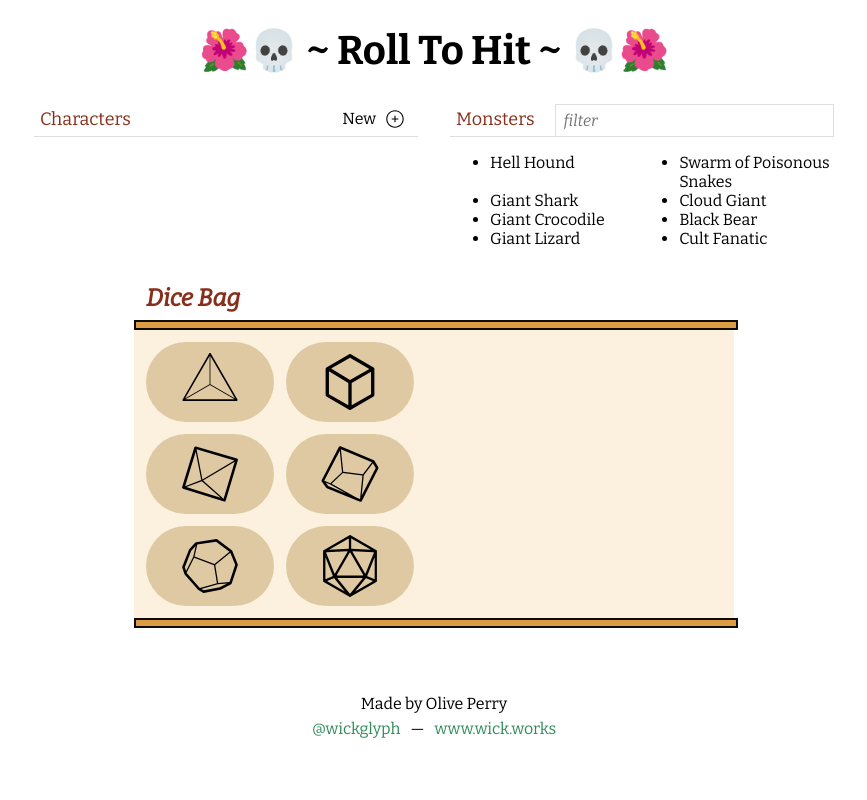
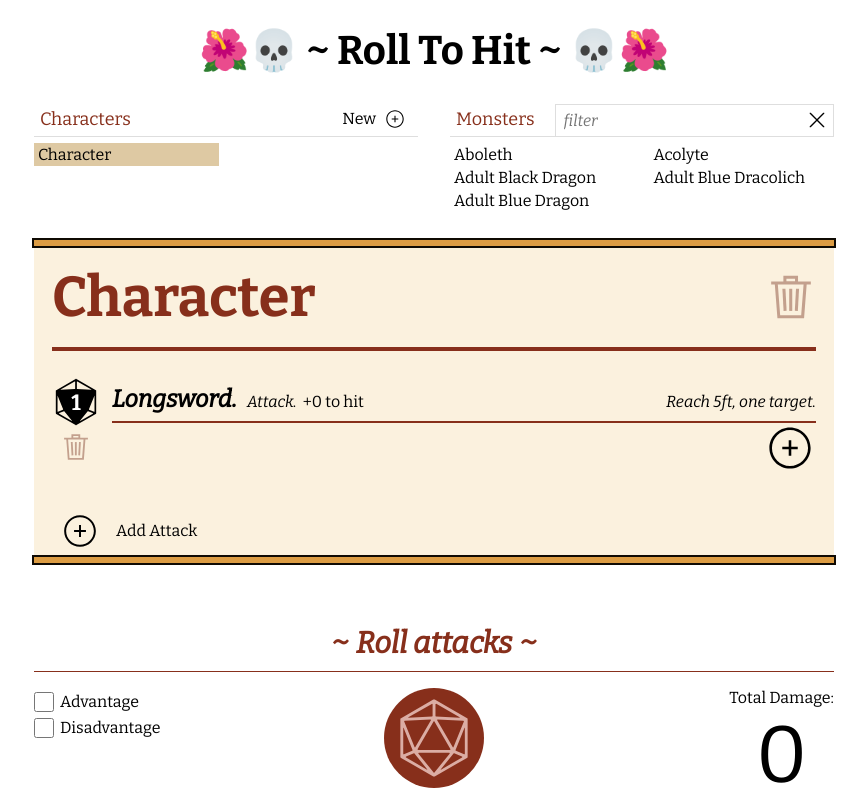
Before and after one commit to wickworks/witchdice, a React (Create React App) app: page / in a window 1280 px wide. Both pictures are taken after a click on the button "New". Shown: the top 800 px of the page, without its empty margins (206-1073 px from the left). Built offline with nearby package versions, Linux system fonts and the light colour scheme.

Commit message:
WIP add/delete characters

```diff
--- a/src/components/Character.jsx
+++ b/src/components/Character.jsx
@@ -37,9 +37,11 @@ if (loadedVersion) {
 // should we initialize to defaults?
 if (!loadedVersion || brokeOldData || true) {
   // clear out the old data
-  for ( var i = 0, len = localStorage.length; i < len; ++i ) {
-    const key = localStorage.key(i);
+  console.log('Clearing out old data...');
+  while (localStorage.length > 0) {
+    const key = localStorage.key(0);
     localStorage.removeItem(key)
+    console.log('Removed stored character', key);
   }
 
   // save the new data
@@ -61,6 +63,8 @@ const Character = () => {
   const [allAttackData, setAllAttackData] = useState([]);
   const [rollData, setRollData] = useState([]);
 
+  const [isDeleting, setIsDeleting] = useState(false);
+
 
 
   const setActiveCharacterData = (data) => {
@@ -71,7 +75,21 @@ const Character = () => {
     clearRolls();
   }
 
+  function clearCharacterSelection() {
+    setCharacterID(null);
+    setCharacterName('');
+    setAllAttackData([]);
+
+    clearRolls();
+  }
+
+  function deleteCharacter() {
+
+    clearCharacterSelection()
+  }
+
   useEffect(() => {
+    // console.log('>>>> character useEffect triggered to save data');
 
     if (
       characterID &&
@@ -303,6 +321,7 @@ const Character = () => {
     <>
       <CharacterAndMonsterList
         setActiveCharacterData={setActiveCharacterData}
+        activeCharacterName={characterName}
       />
 
       {(characterName.length > 0) && <>
@@ -312,13 +331,33 @@ const Character = () => {
         <div className="Character">
           <hr className="pumpkin-bar" />
 
+
+
+          { isDeleting ?
+            <div className='delete-character-confirm-container'>
+              <div className='delete-title'>Delete '{characterName}'?</div>
+
+              <button className='delete' onClick={() => {setIsDeleting(false); deleteCharacter()}}>
+                <div className='asset trash' />
+                Delete
+              </button>
+              <button className='cancel' onClick={() => setIsDeleting(false)}>
+                <div className='asset x' />
+                Cancel
+              </button>
+            </div>
+          :
             <div className="character-sheet">
-
               <h2 className="character-name">
                 <TextInput
                   textValue={characterName}
                   setTextValue={setCharacterName}
                   placeholder='Character name'
+                  maxLength={50}
+                />
+
+                <div className="delete-character asset trash"
+                  onClick={() => setIsDeleting(true)}
                 />
               </h2>
 
@@ -330,7 +369,7 @@ const Character = () => {
                     attackFunctions={attackFunctions}
                     deleteAttack={(attackID) => deleteAttack(attackID)}
                     clearRollData={() => setRollData([])}
-                  key={i}
+                    key={`${characterID}-attack-${i}`}
                   />
                 )
               })}
@@ -340,6 +379,7 @@ const Character = () => {
                 Add Attack
               </div>
             </div>
+          }
 
           <hr className="pumpkin-bar" />
         </div>
--- a/src/components/Character.scss
+++ b/src/components/Character.scss
@@ -14,8 +14,15 @@
     padding: 0 10px;
 
     .character-name {
+      display: flex;
+      justify-content: space-between;
+      flex-wrap: wrap;
+      align-items: center;
+
+      overflow: hidden;
+      max-width: 764px;
+
       margin-right: auto;
-
       margin-top: 16px;
       padding-bottom: 16px;
       border-bottom: 4px solid $rust;
@@ -28,6 +35,20 @@
       }
 
       input { @include text_character_name; }
+
+      .asset.delete-character {
+        width: 50px;
+        height: 50px;
+        display: block;
+        margin-left: auto;
+        cursor: pointer;
+
+        // turns black to $rust
+        filter: invert(19%) sepia(35%) saturate(2526%) hue-rotate(342deg) brightness(89%) contrast(96%);
+        opacity: 40%;
+
+        &:hover { opacity: 100%;}
+      }
     }
 
 
@@ -50,4 +71,41 @@
     }
   }
 
+  .delete-character-confirm-container {
+    display: flex;
+    align-items: center;
+    height: 100px;
+    width: 100%;
+    background-color: $parchment;
+
+    .delete-title {
+      @include text_h1;
+      color: $rust;
+
+      padding: 0 30px;
+      margin-left: auto;
+    }
+
+    button {
+      @include text_default;
+      font-weight: bold;
+      font-size: 16px;
+      height: 100%;
+      width: 100px;
+      border: 0;
+      cursor: pointer;
+
+      &.cancel { background-color: $olive_light; }
+      &.delete { background-color: $rust_light; }
+      &:hover { background-color: grey; }
+
+      .asset {
+        width: 40px;
+        height: 40px;
+        margin: 0 auto 6px;
+      }
+    }
+
+  }
+
 }
--- a/src/components/CharacterAndMonsterList.jsx
+++ b/src/components/CharacterAndMonsterList.jsx
@@ -1,16 +1,28 @@
-import React, { useState } from 'react';
+import React, { useState, useEffect } from 'react';
 import { deepCopy } from '../utils.js';
-import { loadCharacterData, getCharacterNameFromStorageName, getCharacterIDFromStorageName } from '../data.js';
+import {
+  loadCharacterData,
+  getCharacterNameFromStorageName,
+  getCharacterIDFromStorageName,
+  saveCharacterData,
+  getRandomFingerprint,
+  defaultAttackData
+} from '../data.js';
 import './CharacterAndMonsterList.scss';
 
 
 
-const CharacterAndMonsterList = ({setActiveCharacterData}) => {
+const CharacterAndMonsterList = ({setActiveCharacterData, activeCharacterName}) => {
   // const [allCharacterNames, setAllCharacterNames] = useState(loadedCharacterNames || defaultCharacterNames);
   const [activeCharacterID, setActiveCharacterID] = useState(null);
 
+  // const [allCharacterEntries, setAllCharacterEntries] = useState([]);
+  // const [allMonsterEntries, setAllMonsterEntries] = useState([]);
+
+  let foundActiveCharacter = false;
+
+  let allMonsterEntries = [];
   let allCharacterEntries = [];
-  let allMonsterEntries = [];
   for ( var i = 0, len = localStorage.length; i < len; ++i ) {
     const key = localStorage.key(i);
     // console.log('localStorage key : ', key);
@@ -18,6 +30,8 @@ const CharacterAndMonsterList = ({setActiveCharacterData}) => {
     if (key.startsWith('character-')) {
       const characterName = getCharacterNameFromStorageName(key);
       const characterID = getCharacterIDFromStorageName(key);
+
+      if (characterName === activeCharacterName) { foundActiveCharacter = true; }
 
       // first chunk of IDs are monsters
       if (characterID < 200000) {
@@ -29,9 +43,30 @@ const CharacterAndMonsterList = ({setActiveCharacterData}) => {
     }
   }
 
-  allCharacterEntries.sort((a, b) => (a.name > b.name) ? 1 : -1)
+  if (activeCharacterID && !foundActiveCharacter) {setActiveCharacterID(null);}
+
+  // setAllCharacterEntries(characterEntries)
+  // setAllMonsterEntries(monsterEntries)
 
   // console.log('all character names : ', allCharacterNames);
+
+  const newCharacter = () => {
+    const fingerprint = getRandomFingerprint()
+
+    console.log('making new character with fingerprint', fingerprint);
+
+    saveCharacterData(
+      fingerprint,
+      'Character',
+      [deepCopy(defaultAttackData)]
+    )
+
+    const newCharacter = loadCharacterData(fingerprint);
+
+    setActiveCharacterData(newCharacter)
+    setActiveCharacterID(fingerprint);
+
+  }
 
   function handleEntryClick(id) {
     const loadedCharacter = loadCharacterData(id);
@@ -49,26 +84,31 @@ const CharacterAndMonsterList = ({setActiveCharacterData}) => {
         characterEntries={allCharacterEntries}
         handleEntryClick={handleEntryClick}
         activeCharacterID={activeCharacterID}
+        newCharacter={newCharacter}
+        activeCharacterName={activeCharacterName}
       />
 
       <MonsterList
         monsterEntries={allMonsterEntries}
         handleEntryClick={handleEntryClick}
         activeCharacterID={activeCharacterID}
+        activeCharacterName={activeCharacterName}
       />
     </div>
   );
 }
 
-const CharacterList = ({characterEntries, handleEntryClick, activeCharacterID}) => {
+const CharacterList = ({characterEntries, handleEntryClick, activeCharacterID, activeCharacterName, newCharacter}) => {
+
+  characterEntries.sort((a, b) => (a.name.toLowerCase() > b.name.toLowerCase()) ? 1 : -1)
 
   return (
     <div className="CharacterList">
       <div className="title-bar">
         <h2>Characters</h2>
-        <button>
+        <button className="new-character" onClick={newCharacter}>
           New
-          <div className="asset plus" />
+          <div className="asset plus"/>
         </button>
       </div>
 
@@ -76,26 +116,55 @@ const CharacterList = ({characterEntries, handleEntryClick, activeCharacterID})
         entries={characterEntries}
         handleEntryClick={handleEntryClick}
         activeCharacterID={activeCharacterID}
+        activeCharacterName={activeCharacterName}
       />
     </div>
   )
 }
 
-const MonsterList = ({monsterEntries, handleEntryClick, activeCharacterID}) => {
+const MonsterList = ({monsterEntries, handleEntryClick, activeCharacterID, activeCharacterName}) => {
   const [filter, setFilter] = useState('');
+  const [recentMonsters, setRecentMonsters] = useState([]);
+
+  // intercept entry clicks to store in the recent monster list
+  const processEntryClick = (id) => {
+    let newRecentMonsters = [...recentMonsters];
+
+    // remove all previous instance of this id
+    // newRecentMonsters = newRecentMonsters.filter(function(recentID){
+    // 	return id !== recentID;
+    // });
+
+    if (newRecentMonsters.indexOf(id) === -1) { newRecentMonsters.push(id); }
+
+    newRecentMonsters = newRecentMonsters.slice(0,8);
+    setRecentMonsters(newRecentMonsters);
+
+    handleEntryClick(id);
+  }
 
   // // filter the mosnter entries
   let filteredEntries = [];
   if (filter.length > 0) {
-    const filterLowercase = filter.toLowerCase()
+    const filterLowercase = filter.toLowerCase();
     monsterEntries.forEach((entry, i) => {
       if (entry.name.toLowerCase().includes(filterLowercase)) { filteredEntries.push(entry) }
     });
-
   } else {
-    // should scramble the order of this somehow so it's not always the same first 8
     filteredEntries = monsterEntries;
   }
+
+  // sort, with most recent monsters first
+  filteredEntries.sort((a, b) => {
+    const recentA = recentMonsters.indexOf(a.id);
+    const recentB = recentMonsters.indexOf(b.id);
+
+    if ((recentA >= 0) || (recentB >= 0)) {
+      return (recentA > recentB) ? -1 : 1
+    } else {
+      return (a.name > b.name) ? 1 : -1
+    }
+  });
 
   // limit to 8 results
   filteredEntries = filteredEntries.slice(0,8);
@@ -110,18 +179,22 @@ const MonsterList = ({monsterEntries, handleEntryClick, activeCharacterID}) => {
           onChange={ e => setFilter(e.target.value) }
           placeholder='filter'
         />
+        <button className="clear-filter" onClick={() => {setFilter('')}}>
+          <div className="asset x" />
+        </button>
       </div>
 
       <EntryList
         entries={filteredEntries}
-        handleEntryClick={handleEntryClick}
+        handleEntryClick={processEntryClick}
         activeCharacterID={activeCharacterID}
+        activeCharacterName={activeCharacterName}
       />
     </div>
   )
 }
 
-const EntryList = ({entries, handleEntryClick, activeCharacterID}) => {
+const EntryList = ({entries, handleEntryClick, activeCharacterID, activeCharacterName}) => {
 
   return (
     <ul className="EntryList">
@@ -131,7 +204,7 @@ const EntryList = ({entries, handleEntryClick, activeCharacterID}) => {
         const selectedClass = (id === activeCharacterID) ? 'selected' : ''
         return (
           <li className={selectedClass} onClick={() => handleEntryClick(id)} key={id}>
-            {entry.name}
+            {id === activeCharacterID ? activeCharacterName : entry.name}
           </li>
         )
       })}
--- a/src/components/CharacterAndMonsterList.scss
+++ b/src/components/CharacterAndMonsterList.scss
@@ -10,10 +10,11 @@
       width: 48%;
 
       .title-bar {
-        border-bottom: 1px solid #dedede;
+        position: relative;
         display: flex;
         justify-content: space-between;
         align-items: flex-end;
+        border-bottom: 1px solid #dedede;
 
         h2 {
           @include text_character_list;
@@ -21,7 +22,7 @@
           padding: 6px;
         }
 
-        button {
+        button.new-character {
           @include text_default;
 
           display: flex;
@@ -44,12 +45,34 @@
           }
         }
 
+        // the monster filter
         input {
           width: 100%;
           padding: 6px 8px;
           margin-bottom: -1px;
           border: 1px solid #dedede;
         }
+
+        button.clear-filter {
+          position: absolute;
+          right: 0;
+          top: 2px;
+          height: 33px;
+          width: 33px;
+
+          display: block;
+          border: none;
+          background-color: transparent;
+          cursor: pointer;
+
+          &:hover {background-color: $parchment_dark;}
+
+          .asset.x {
+            height: 20px;
+            width: 20px;
+          }
+        }
+
       }
 
 
@@ -57,9 +80,13 @@
         display: flex;
         flex-wrap: wrap;
         justify-content: space-between;
+        padding: 0;
+        margin: 6px 0;
 
         li {
-          width: 45%;
+          padding: 2px 4px;
+          width: 46%;
+          overflow: hidden;
           cursor: pointer;
 
           &:hover { background-color: $parchment;}
--- a/src/components/DiceBag.scss
+++ b/src/components/DiceBag.scss
@@ -1,7 +1,7 @@
 @import '../fonts';
 
 .DiceBag {
-  width: 600px;
+  width: 800px;
   margin-bottom: 60px;
 
   h2 {
@@ -16,7 +16,7 @@
     background-color: $parchment;
 
     .die-button-container {
-      max-width: 300px;
+      max-width: 430px;
       display: flex;
       flex-wrap: wrap;
       align-items: center;
@@ -94,8 +94,6 @@
         // }
 
         button.roll {
-          @include text_total;
-
           width: 128px;
           height: 128px;
           border-radius: 50%;
@@ -103,9 +101,7 @@
           background-color: $rust;
           cursor: pointer;
 
-          &:hover {
-            background-color: $rust;
-          }
+          &:hover { background-color: $rust_light; }
 
           .asset {
             margin: auto;
--- a/src/components/Roller.scss
+++ b/src/components/Roller.scss
@@ -65,9 +65,7 @@
       background-color: $rust;
       cursor: pointer;
 
-      &:hover {
-        background-color: $rust;
-      }
+      &:hover { background-color: $rust_light; }
 
       .asset {
         margin: auto;
@@ -148,8 +146,9 @@
       // border-radius: 4px;
       // border: none;
       background-color: $parchment_dark;
+      cursor: pointer;
 
-      cursor: pointer;
+      &:hover { background-color: $parchment_mid; }
     }
   }
 }
--- a/src/components/TextInput.jsx
+++ b/src/components/TextInput.jsx
@@ -2,7 +2,7 @@ import React, { useState } from 'react';
 import './TextInput.scss';
 
 
-const TextInput = ({textValue, setTextValue, placeholder, suffix, isTextbox}) => {
+const TextInput = ({textValue, setTextValue, placeholder, suffix, isTextbox, maxLength = -1}) => {
   const [isEditing, setIsEditing] = useState(false);
   const [currentText, setCurrentText] = useState(textValue);
 
@@ -16,6 +16,14 @@ const TextInput = ({textValue, setTextValue, placeholder, suffix, isTextbox}) =>
     setTextValue(currentText);
   }
 
+  function handleTextChange(newText) {
+    if (maxLength > 0) {
+      setCurrentText(newText.slice(0,maxLength))
+    } else {
+      setCurrentText(newText)
+    }
+  }
+
   return (
     <div className="TextInput">
       {isEditing ?
@@ -25,7 +33,7 @@ const TextInput = ({textValue, setTextValue, placeholder, suffix, isTextbox}) =>
             value={currentText}
             onKeyPress={ (e) => { if (e.key === 'Enter') {stopEditing()} }}
             onBlur={ () => {stopEditing()} }
-            onChange={ e => setCurrentText(e.target.value) }
+            onChange={ e => handleTextChange(e.target.value) }
             placeholder={placeholder}
             autoFocus
           />
@@ -35,7 +43,7 @@ const TextInput = ({textValue, setTextValue, placeholder, suffix, isTextbox}) =>
             value={currentText}
             onKeyPress={ (e) => { if (e.key === 'Enter') {stopEditing()} }}
             onBlur={ () => {stopEditing()} }
-            onChange={ e => setCurrentText(e.target.value) }
+            onChange={ e => handleTextChange(e.target.value) }
             placeholder={placeholder}
             autoFocus
           />
--- a/src/components/TextInput.scss
+++ b/src/components/TextInput.scss
@@ -5,4 +5,8 @@
 
   cursor: pointer;
   &:hover { background-color: $parchment_dark; }
+
+  // input, textarea {
+  //   background-color: $parchment_mid;
+  // }
 }
--- a/src/data.js
+++ b/src/data.js
@@ -114,7 +114,7 @@ function getCharacterIDFromStorageName(storageName) {
 }
 
 function saveCharacterData(id, newName, newAllAttackData) {
-  console.log('saving character ', newName, '   ', id);
+  // console.log('saving character ', newName, '   ', id);
 
   const characterData = {
     id: id,
--- a/src/stockdata/process_monster_srd.js
+++ b/src/stockdata/process_monster_srd.js
@@ -1,5 +1,6 @@
-import allMonsterOriginalData from './srd_monsters.json';
-// import allMonsterOriginalData from './srd_monsters_test.json';
+// import allMonsterOriginalData from './srd_monsters.json';
+import allMonsterOriginalData from './srd_monsters_test.json';
+
 import {
   allDamageTypes,
   allConditions,
```
Also changed, not shown: 1 other file (tests, documents, lock files or other folders). Lines whose indentation alone changed are shown as unchanged.
